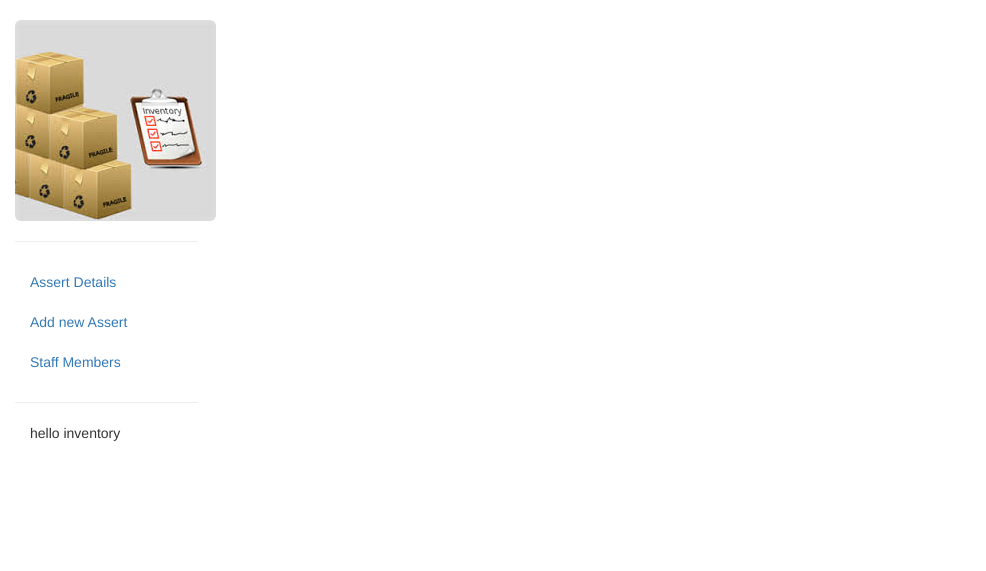
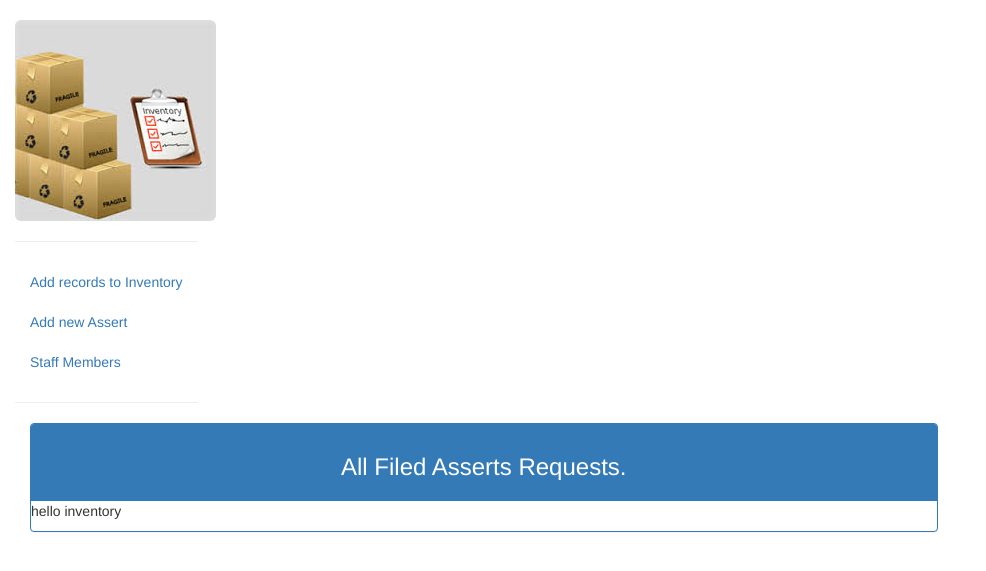
Before and after one commit to margierain/bc-6-Inventory-Management, a Flask app: page / in a window 1280 px wide. Shown: the part 51-622 px from the top of the page, without its empty margins (0-986 px from the left). Run offline with Flask 2, Linux system fonts and the light colour scheme; a user stored in the database is signed in; tables that the repository leaves empty hold one stand-in row (values such as "Sample post"); parts of the project's set-up code (start-up, migrations or seed data) failed here and were passed over; some libraries are stand-ins or nearby versions.

Commit message:
admin can now add to the inventory list

```diff
--- a/app/main/forms.py
+++ b/app/main/forms.py
@@ -12,11 +12,12 @@ from wtforms import validators
 
 class InventoryRecordsForm(Form):
     serial_code = TextField('Serial code', validators=[Required(), Length(10, 255)])
-    serial_no   = IntegerField('Serial number', validators=[Required(), Length(10, 255)])
+    serial_no   = IntegerField('Serial number', validators=[Required()])
     assert_name = SelectField('Name of Assert', coerce=int)
     description = TextField('Assert Description')
     date_bought = DateField("Date Purchased",
                           format='%d/%m/%Y')
+    submit      = SubmitField('Add Inventory')
 
     def __init__(self, *args, **kwargs):
         super(InventoryRecordsForm, self).__init__(*args, **kwargs)
--- a/app/main/views.py
+++ b/app/main/views.py
@@ -5,7 +5,7 @@ from flask.ext.login import login_required, current_user
 from app import db
 from app.main import main
 
-from app.models import  User,Assert, Assign
+from app.models import  User,Assert, Assign, Inventory
 from app.utils import send_email
 
 from app.main.forms import (InventoryRecordsForm, EditInventoryRecordsForm, AssignAssertForm,
@@ -19,11 +19,19 @@ def index():
 
     return render_template('main/index.html')
 
-@main.route('/assert_detail', methods=['GET', 'POST'])
+@main.route('/inventory_detail', methods=['GET', 'POST'])
 @login_required
-def assert_detail():
+def inventory_detail():
+    form = InventoryRecordsForm()
 
-    return render_template('main/assert_detail.html')
+    if form.validate_on_submit():
+        inventory = Inventory(serial_code=form.serial_code.data,
+                            serial_no=form.serial_no.data, assert_name=form.assert_name.data,
+                            description=form.description.data, date_bought=form.date_bought.data)
+        db.session.add(inventory)
+        db.session.commit()
+        return redirect(url_for('main.index'))
+    return render_template('main/inventory_detail.html', form=form)
 
 # renders the list of users in the database
 @main.route('/users', methods=['GET', 'POST'])
--- a/app/models.py
+++ b/app/models.py
@@ -124,21 +124,33 @@ class Assert(db.Model):
     def __repr__(self):
         return '<Assert %s>' % self.name
 
+class Inventory(db.Model):
+    __tablename__ = 'inventories'
 
-class Assign(db.Model):
+    id = db.Column(db.Integer, primary_key=True)
+    serial_code  = db.Column(db.String(255), nullable=False)
+    serial_no    = db.Column(db.Integer, nullable=False)
+    assert_name  = db.Column(db.String(255), nullable=False)
+    description  = db.Column(db.String(255), nullable=False)
+    date_bought  = db.Column(db.DateTime(), nullable=True)
+
+    invent = db.relationship('Assign', backref='inventory', lazy='dynamic')
+
+    def __repr__(self):
+        return '<Inventory %s>' % self.serial_code
+
+
+class Assign(Inventory):
     __tablename__ = 'assignments'
 
     id = db.Column(db.Integer, primary_key=True)
 
     assert_id = db.Column(db.Integer, db.ForeignKey('asserts.id'), nullable=False)
+    inventory_id = db.Column(db.Integer, db.ForeignKey('inventories.id'), nullable=False)
     requested_by_id = db.Column(db.Integer, db.ForeignKey('users.id'), nullable=False)
     assigned_to = db.Column(db.Integer, db.ForeignKey('users.id'))
 
 
-    serial_code  = db.Column(db.String(255), nullable=False)
-    serial_no    = db.Column(db.Integer, nullable=False)
-    assert_name  = db.Column(db.String(255), nullable=False)
-    description  = db.Column(db.String(255), nullable=False)
     confirmed    = db.Column(db.Boolean, default=False)
     date_assigned = db.Column(db.DateTime(), index=True, default=datetime.utcnow)
     date_returned = db.Column(db.DateTime(), nullable=True)
--- a/app/templates/base.html
+++ b/app/templates/base.html
@@ -61,7 +61,7 @@
                         <ul class="nav nav-sidebar">
                         {% if current_user.is_admin %}
                             <li>
-                                <a href="{{ url_for('main.assert_detail')}}">Assert Details</a>
+                                <a href="{{ url_for('main.inventory_detail')}}">Add records to Inventory</a>
                             </li>
                             <li>
                                 <a href="{{ url_for('main.add_assert')}}"> Add new Assert </a>
--- a/app/templates/main/index.html
+++ b/app/templates/main/index.html
@@ -1,5 +1,65 @@
 {% extends "base.html" %}
+{% import "bootstrap/wtf.html" as wtf %}
+{% import "partials/_alert_messages.html" as macros %}
 
 {%block page_content %}
+<div class="panel panel-primary tasks-panel">
+    <div class="panel-heading text-center">
+            {% if current_user.is_admin %}
+            <h3>All Filed Asserts Requests.</h3>
+            {% else %}
+            <h3>Asserts to you.</h3>
+
+        {% endif %}
+     </div>
+
 <p> hello inventory</p>
 {% endblock %}
+
+
+{#<div class="row">
+    <div class="col-md-6 col-md-offset-3 ">
+        <table class="table table-striped table-bordered">
+                <thead>
+                    <th>
+                       Serial_code
+                    </th>
+                    <th>
+                        Serial_no
+                    </th>
+                    <th>
+                        Assert Name
+                    </th>
+                    <th>
+                        Assert desription
+                    </th>
+                    <th>
+                        Date bought
+                    </th>
+                </thead>
+                <tbody>
+                    {% for invent in inventory %}
+                    <tr>
+                        <td>
+                            <a href="{{ url_for('main.inventory_detail', invent_id=task.id) }}">
+                                {{ task.description | truncate(30, True) }}
+                            </a>
+                        </td>
+                        <td>
+                            {{ }}
+                        </td>
+                        <td>
+                            {{ }}
+                        </td>
+                        <td>
+                            {{ }}
+                        </td>
+                    </tr>
+                </tbody>
+
+
+        </table>
+
+    </div>
+</div>
+#}
```
Also changed, not shown: app/templates/main/assert_detail.html (deleted, +0 -12 lines), app/templates/main/inventory_detail.html (added, +25 -0 lines), migrations/versions/3071b56953e1_.py (renamed from migrations/versions/1867a34b21e4_.py, +31 -9 lines), migrations/versions/9e93957fc69d_.py (deleted, +0 -38 lines).
